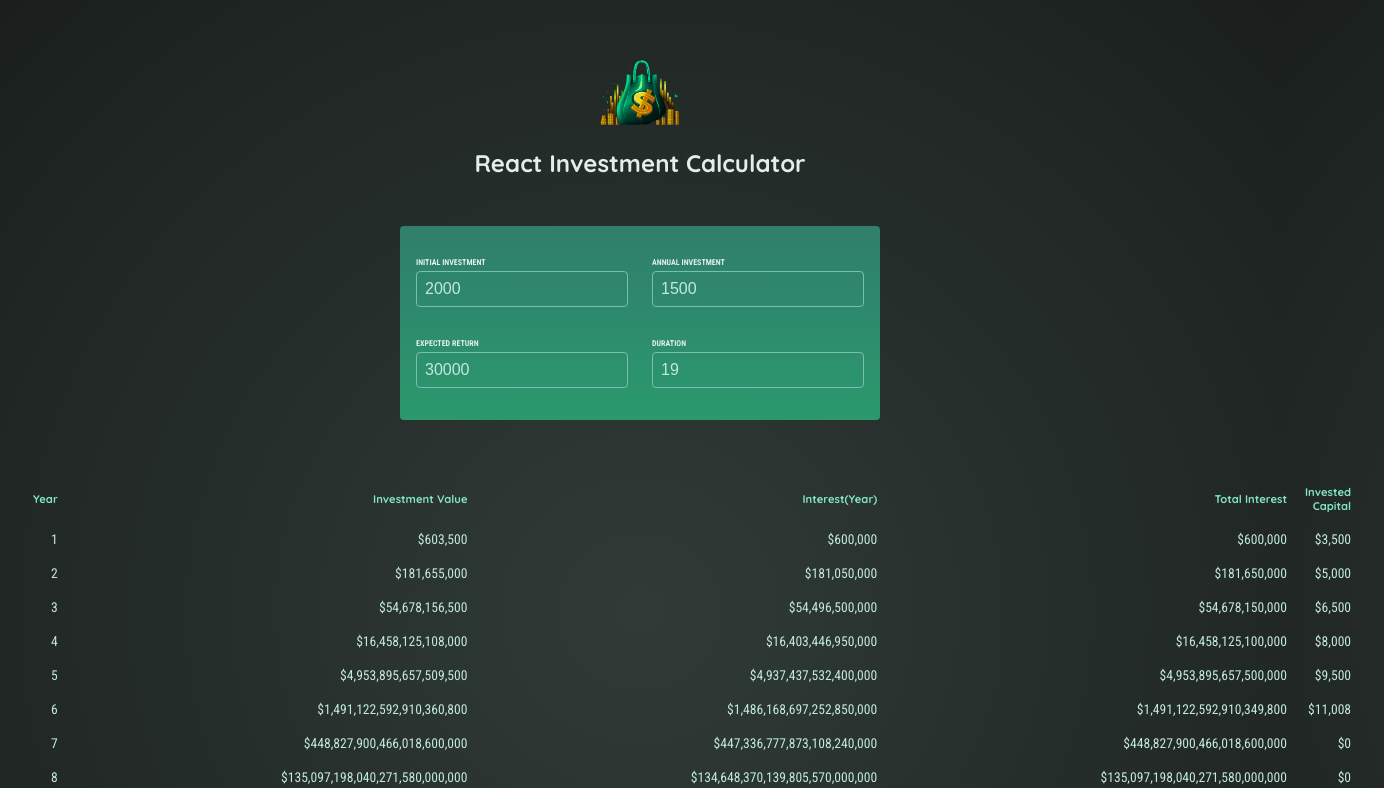
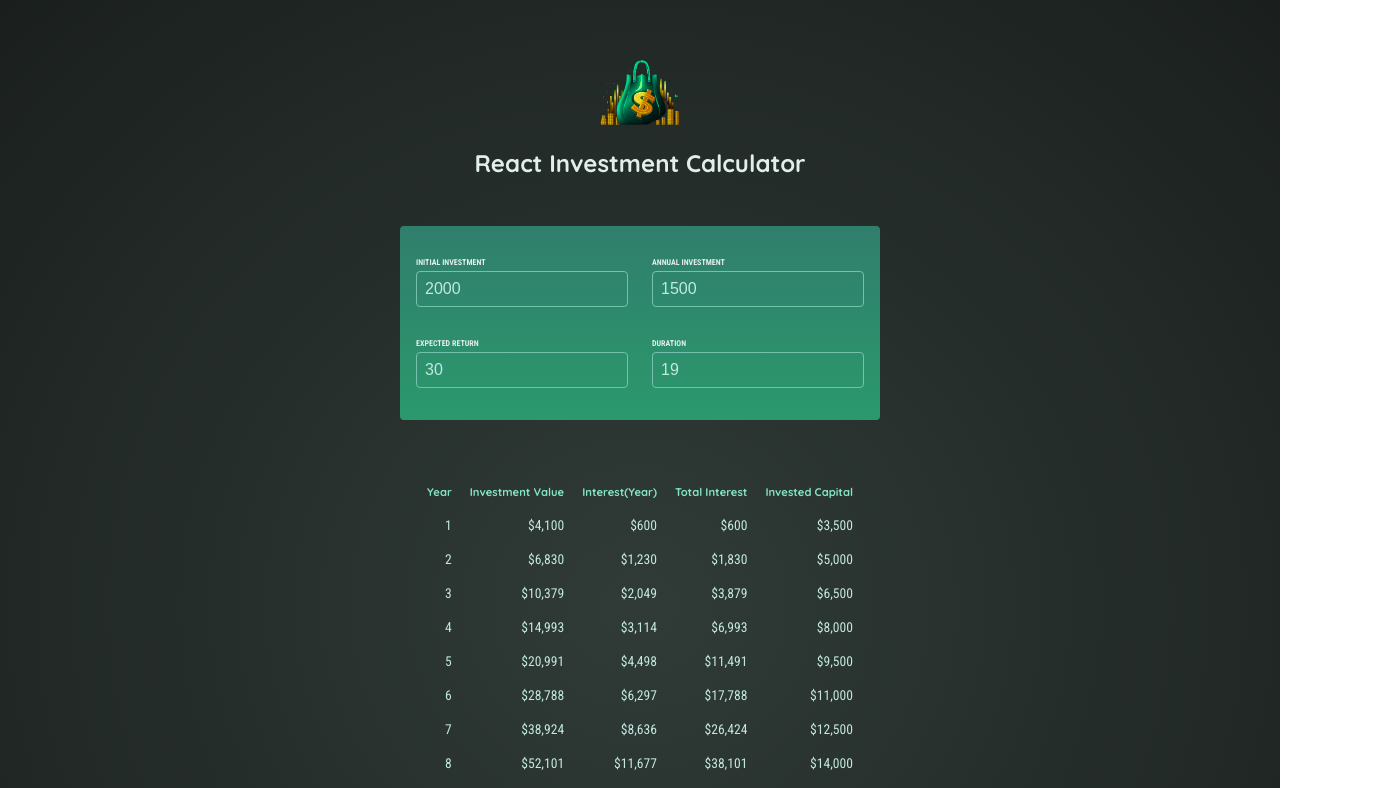
Before and after one commit to adixadymak/react-learning-project-3, a React (Vite) app: page / in a window 1280 px wide. Shown: the top 788 px of the page, 1384 px wide, since content can reach past the window. Built offline with nearby package versions, Linux system fonts and the light colour scheme.

Commit message:
Done: Completed all the features of the projects
Though there might be places for improvement

```diff
--- a/src/App.jsx
+++ b/src/App.jsx
@@ -6,9 +6,11 @@ function App() {
   const [userInput, setUserInput] = useState({
     initialInvestment: 2000,
     annualInvestment: 1500,
-    expectedReturn: 30000,
+    expectedReturn: 30,
     duration: 19,
   });
+
+  const inputIsValid = userInput.duration >= 1;
 
   function handleUserInputChange(userInputID, newValue) {
     setUserInput((prevUserInput) => {
@@ -19,7 +21,8 @@ function App() {
   return (
     <>
       <UserInput input={userInput} handleChange={handleUserInputChange} />
-      <Results input={userInput} />
+      {!inputIsValid && <p>Please enter a duration greater than zero</p>}
+      {inputIsValid && <Results input={userInput} />}
     </>
   );
 }
--- a/src/Components/Results.jsx
+++ b/src/Components/Results.jsx
@@ -6,7 +6,6 @@ export default function Results({ input }) {
     investmentResults[0].valueEndOfYear -
     investmentResults[0].interest -
     investmentResults[0].annualInvestment;
-  console.log(investmentResults);
 
   return (
     <table id="result">
```
